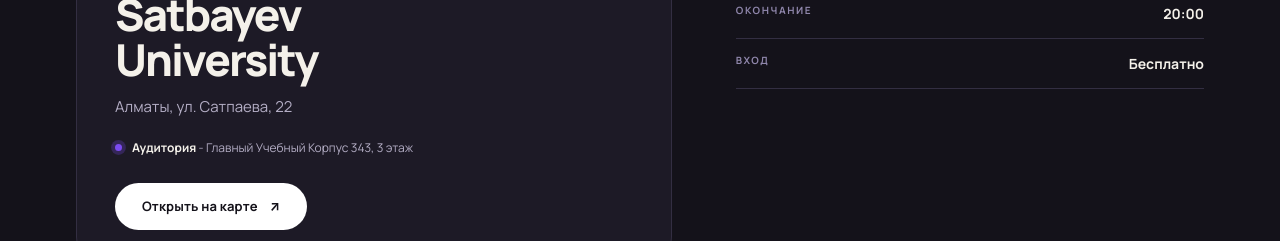
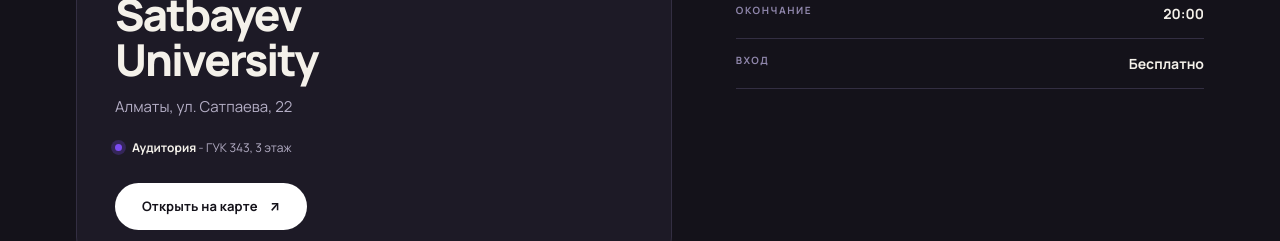
Before and after one commit to amrkyxc/startup-open-culture-lecture, a plain HTML site: page index.html in a window 1280 px wide. Shown: the part 3380-3621 px from the top of the page. Drawn offline with nearby package versions, Linux system fonts and the light colour scheme; a web font is replaced by a local one.

Commit message:
Update index.html

```diff
--- a/index.html
+++ b/index.html
@@ -160,7 +160,7 @@
           <p class="eyebrow eyebrow-light">03 / Место встречи</p>
           <h2>Satbayev<br>University</h2>
           <p class="venue-address">Алматы, ул. Сатпаева, 22</p>
-          <div class="venue-note"><span class="dot"></span><span><b>Аудитория</b> - Главный Учебный Корпус 343, 3 этаж</span></div>
+          <div class="venue-note"><span class="dot"></span><span><b>Аудитория</b> - ГУК 343, 3 этаж</span></div>
           <a class="btn btn-light" href="https://www.google.com/maps/search/?api=1&query=Satbayev+University%2C+Satpaev+22%2C+Almaty" target="_blank" rel="noopener noreferrer">Открыть на карте <span aria-hidden="true">↗</span></a>
         </div>
       </div>
```
